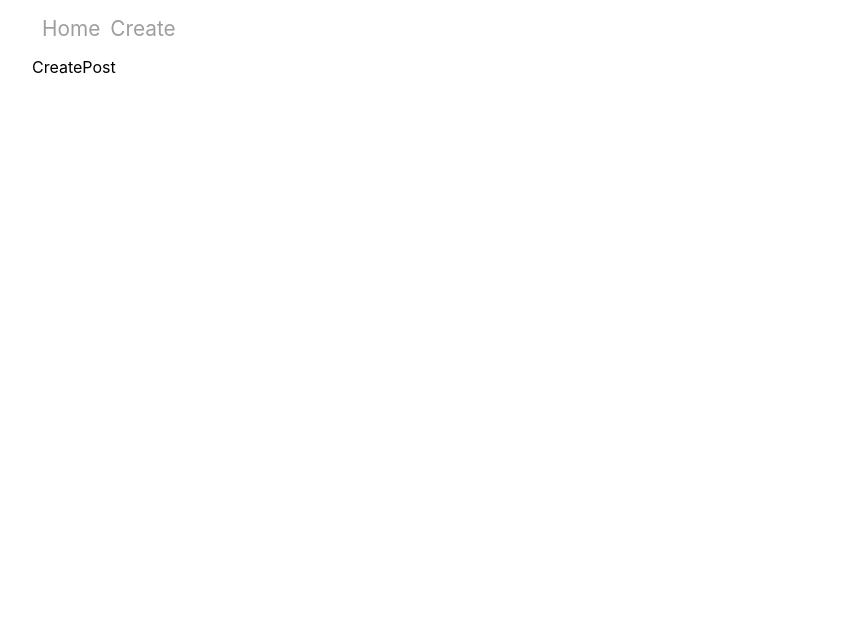
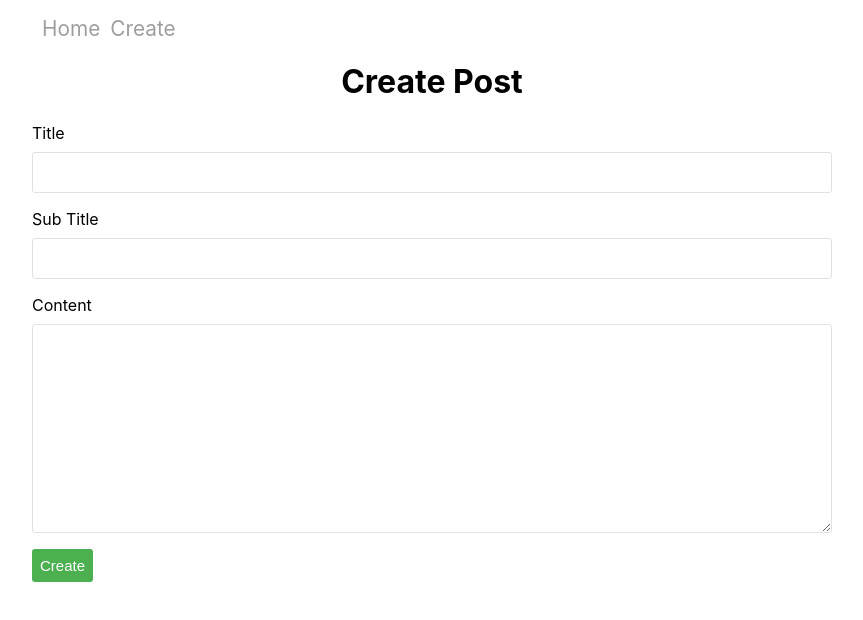
Before and after one commit to gaurav-750/React-Blog, a React app: page /post/create in a window 1280 px wide. Shown: the whole page, without its empty margins (208-1071 px from the left). Built offline with nearby package versions, Linux system fonts and the light colour scheme.

Commit message:
added form to create post

```diff
--- a/src/Components/CreatePost.jsx
+++ b/src/Components/CreatePost.jsx
@@ -1,9 +1,47 @@
-import React from 'react'
+import React, { useState } from 'react'
 
 
 const CreatePost = () => {
+
+    const [title, setTitle] = useState('');
+    const [subtitle, setSubTitle] = useState('');
+    const [content, setContent] = useState('');
+
+
+    const handlesubmit = (e) => {
+        e.preventDefault();
+
+        // console.log(e.target.value);
+        console.log('title', title);
+        console.log('content', content);
+    }
+
   return (
-    <div>CreatePost</div>
+    <div className='create-post'>
+        <h1>Create Post</h1>
+
+        <form onSubmit={handlesubmit} >
+            <div className='form-field'>
+                <label>Title</label>
+                <input value={title} onChange={(e) => {setTitle(e.target.value)}} ></input>
+            </div>
+
+            <div className='form-field'>
+                <label>Sub Title</label>
+                <input value={subtitle} onChange={(e) => {setSubTitle(e.target.value)}}></input>
+            </div>
+
+            <div className='form-field'>
+                <label>Content</label>
+                <textarea rows={10} value={content} onChange={(e) => {setContent(e.target.value)}}>
+
+                </textarea>
+            </div>
+
+            <button className='create-post-btn'> Create </button>
+        </form>
+
+    </div>
   )
 }
 
--- a/src/index.css
+++ b/src/index.css
@@ -89,7 +89,7 @@ code {
 
 .create-post .form-field textarea {
   border: 1px solid #e1e1e1;
-  height: 400px;
+  /* height: 300px; */
   font-size: 18px;
   padding-left: 10px;
   border-radius: 3px;
@@ -104,4 +104,5 @@ code {
   font-size: 15px;
   border-radius: 3px;
   cursor: pointer;
+  margin-bottom: 2rem;
 }
```
